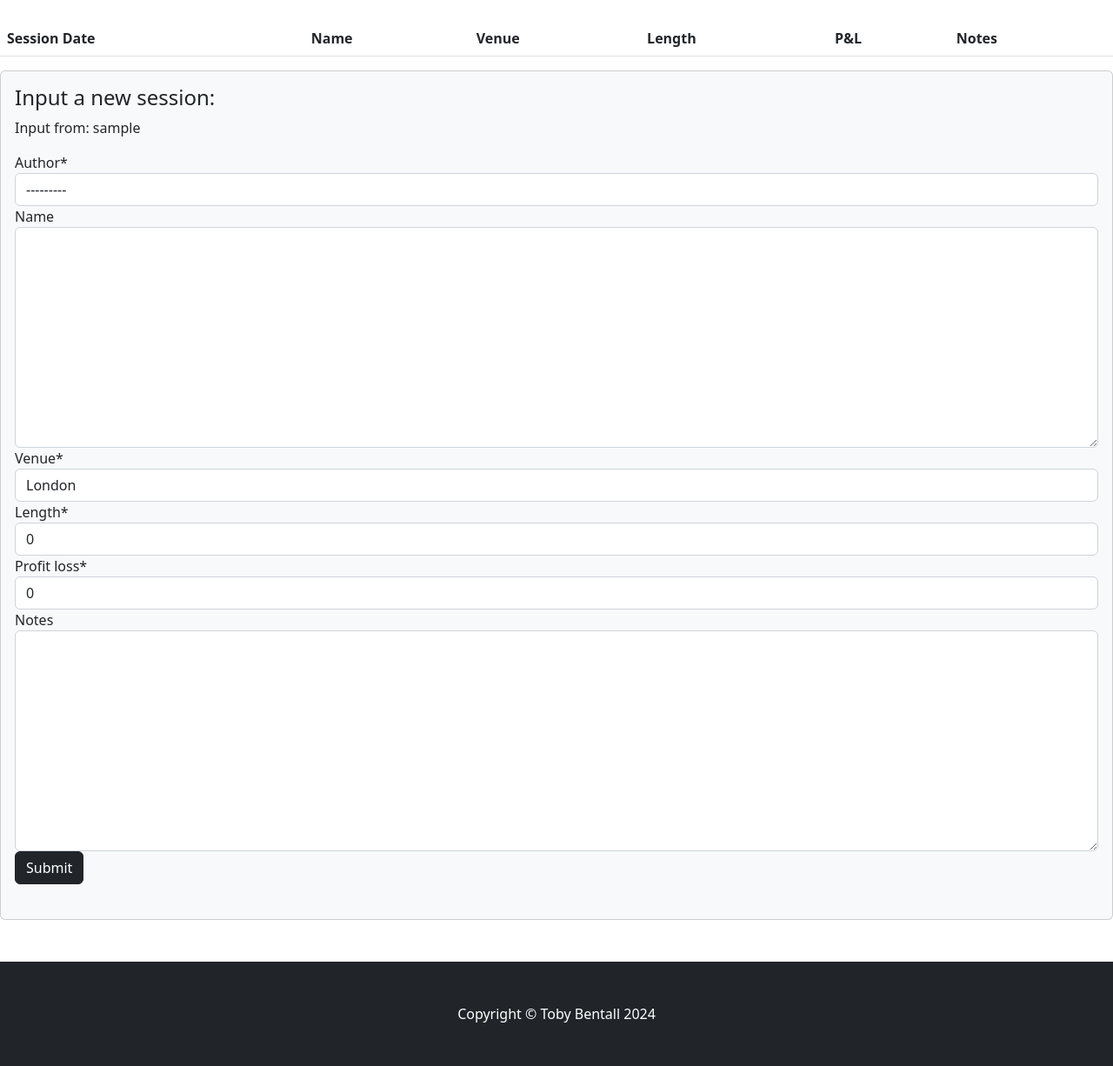
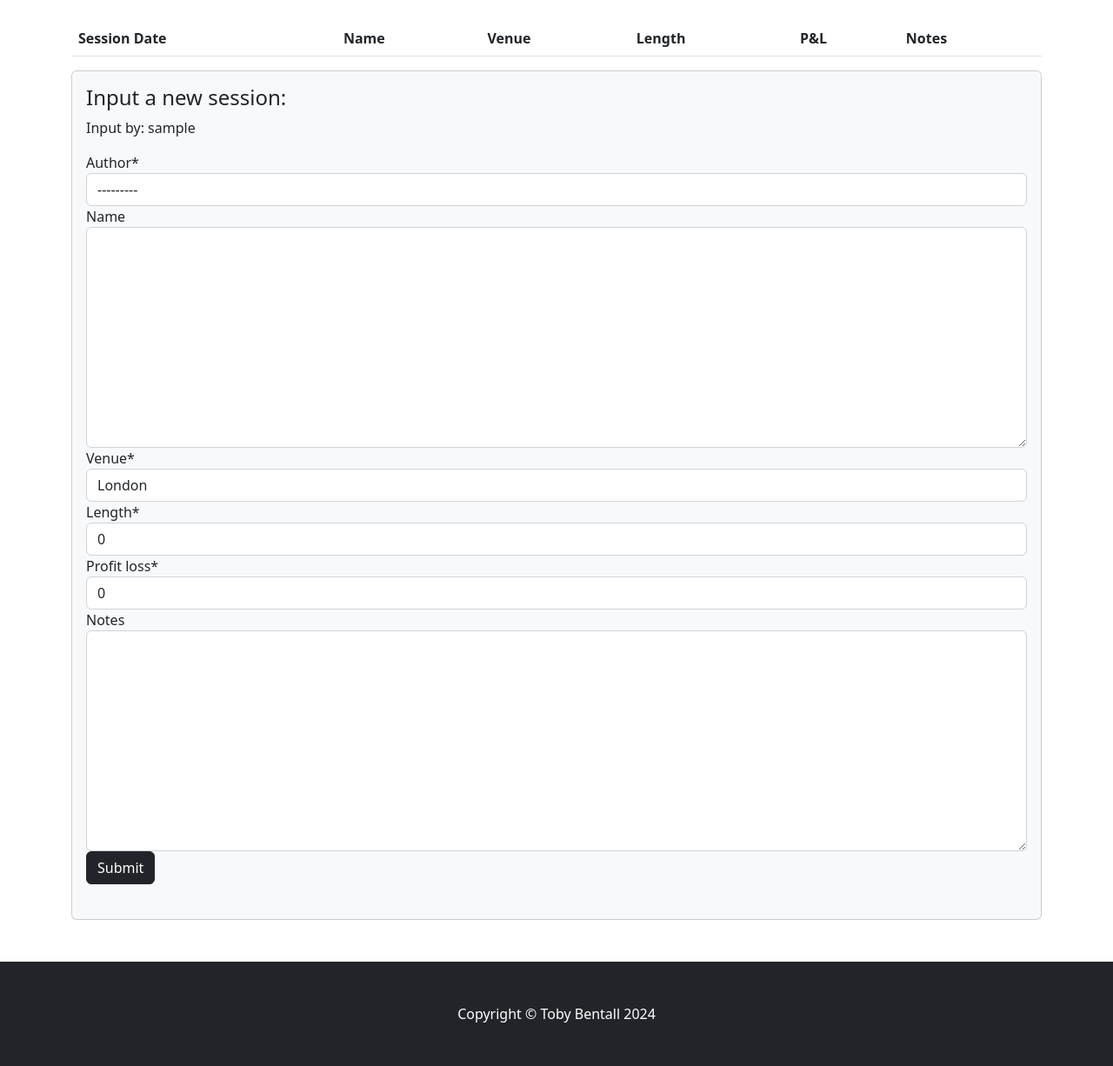
Before and after one commit to t0bes1/blog-poker, a Django app: page /session/ in a window 1280 px wide. Shown: the part 227-1453 px from the top of the page at 87% size. Run offline with Django 3.2, Linux system fonts and the light colour scheme; the visitor is signed in with stand-in values (Sample User, id 1); data comes from the database, SQL or seed files in the repository; data that the repository does not hold is empty; some libraries are stand-ins or nearby versions.

Commit message:
Update session detail formatting

```diff
--- a/templates/session_detail.html
+++ b/templates/session_detail.html
@@ -10,6 +10,7 @@
     </div>
   </div>
 </header>
+<div class="container">
 <table class="table table-striped table-responsive">
   <thead class="thead-dark">
     <tr>
@@ -32,8 +33,10 @@
   </tr>
 {% endfor %}
 </table>
+</div>
 <!-- Session input section-->
 <section class="mb-5">
+<div class="container">
   <div class="card bg-light">
       <div class="card-body">
           <!-- Session form-->
@@ -42,7 +45,7 @@
           {% else %}
           {% if user.is_authenticated %}
           <h4>Input a new session:</h4>
-          <p>Input from: {{ user.username }}</p>
+          <p>Input by: {{ user.username }}</p>
           <form method="post" class="mb-4">
               {{ session_form | crispy }}
               {% csrf_token %}
@@ -52,6 +55,7 @@
           {% endif %}
       </div>
   </div>
+</div>
 </section>
 
 {% endblock %}
```
